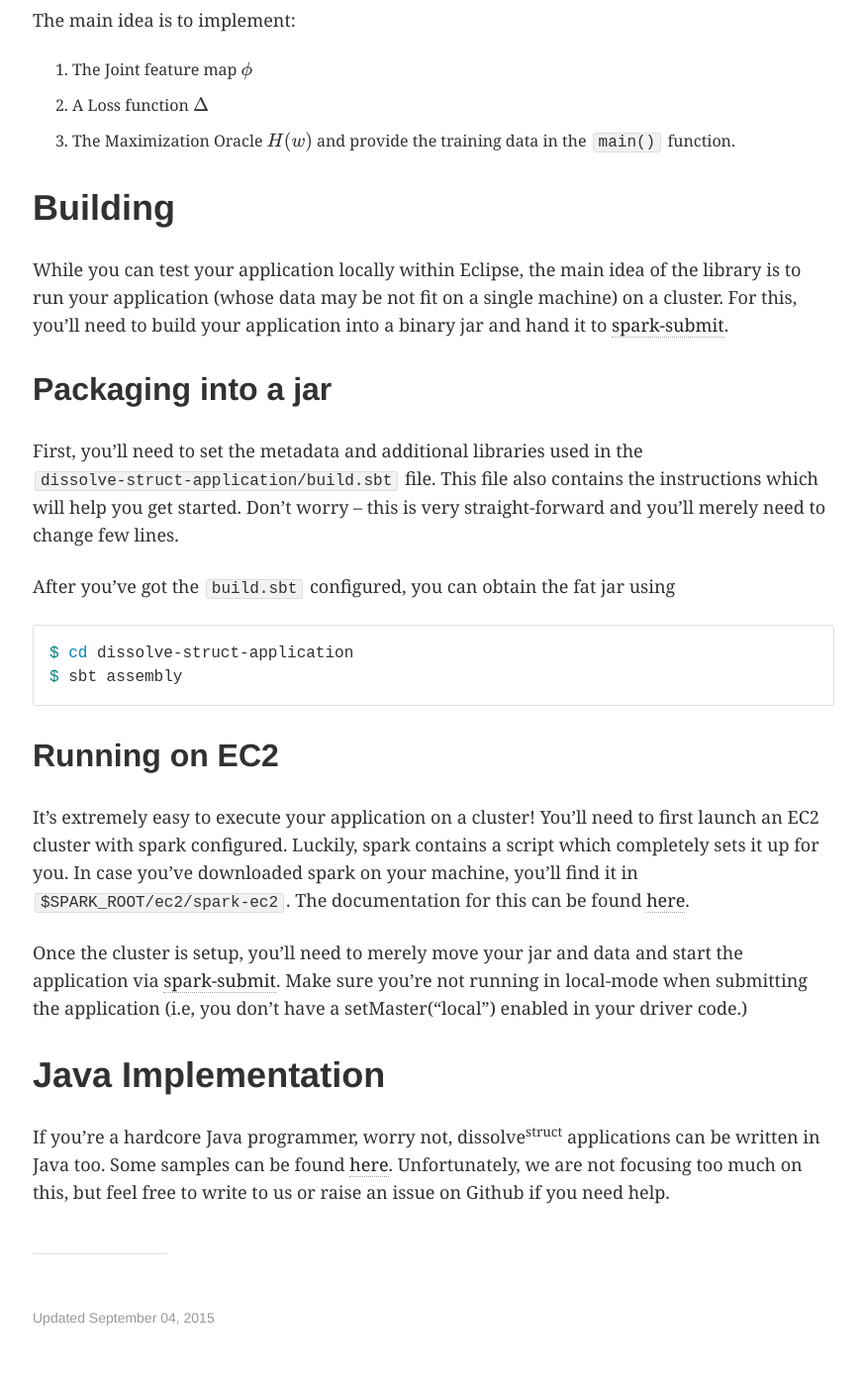
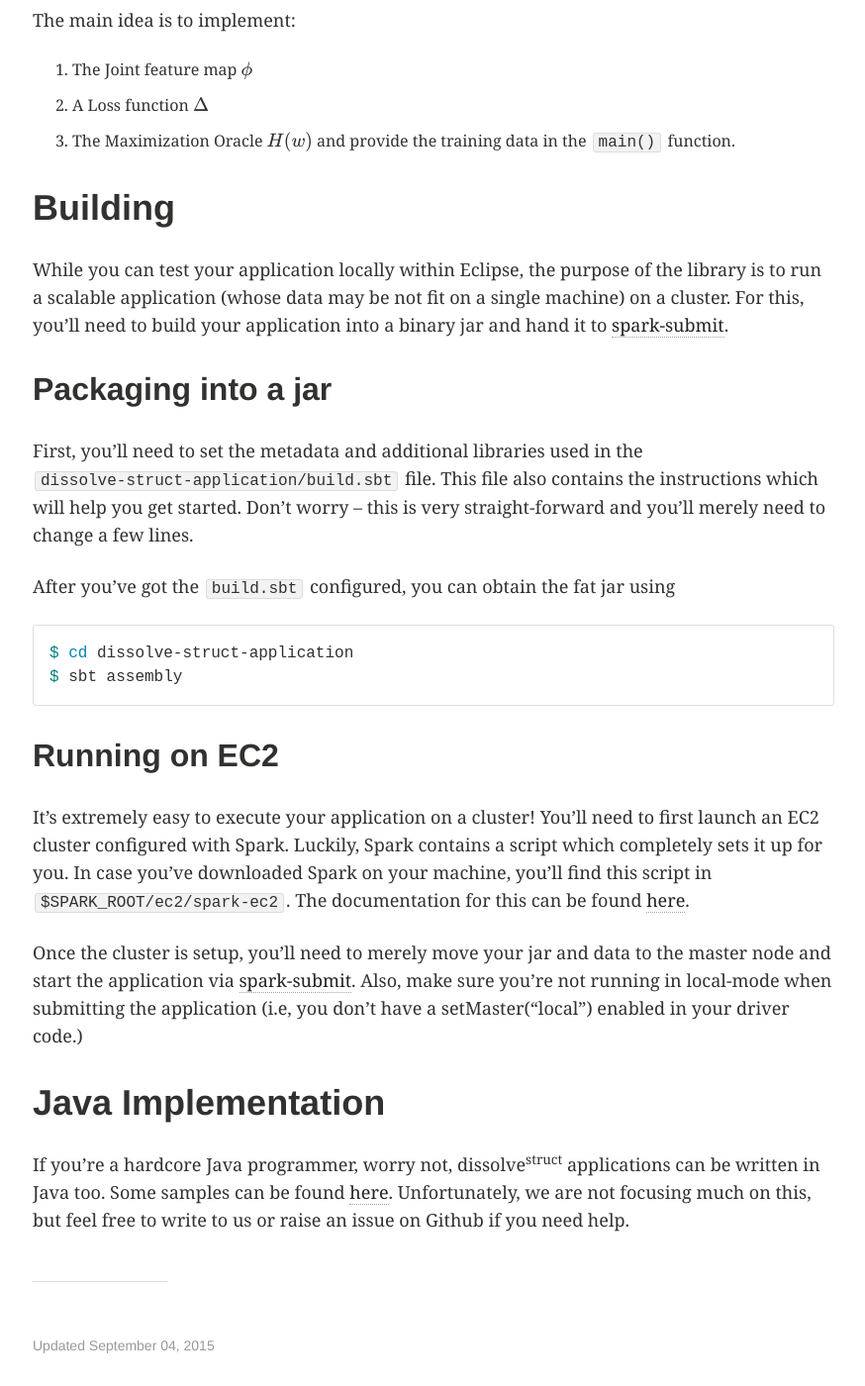
Before and after one commit to dalab/dissolve-struct, a Jekyll site: the page built from _posts/wiki/2015-09-04-writing-your-own-application.md, in a window 1280 px wide and 1400 px high, scrolled down 1534 px. Shown: the whole window at 99% size, without its empty margins (63-937 px from the left). Built offline with Jekyll 4.4.1, drawn with Linux system fonts in a browser that asks for light colours; formulas are drawn with MathJax 3.

Commit message:
Typos; List formatting

```diff
--- a/_posts/wiki/2015-09-04-writing-your-own-application.md
+++ b/_posts/wiki/2015-09-04-writing-your-own-application.md
@@ -15,6 +15,7 @@
 Here, we'll show you how to write your own Distributed Structured Prediction application with
 the help of the packaged starter-kit found in `dissolve-struct-application`.
 To begin, you'll need:
+
 * Basic experience with [Structured SVMs](https://en.wikipedia.org/wiki/Structured_support_vector_machine)
 * Linux or Mac OS X
 * [Scala Eclipse IDE](http://scala-ide.org/)
@@ -57,6 +58,7 @@
 implementing you application.
 
 The main idea is to implement:
+
 1. The Joint feature map \\( \phi \\)
 2. A Loss function \\( \Delta \\)
 3. The Maximization Oracle \\( H(w) \\)
@@ -64,8 +66,8 @@
 
 # Building
 
-While you can test your application locally within Eclipse, the main idea of
-the library is to run your application (whose data may be not fit on a single
+While you can test your application locally within Eclipse, the purpose of
+the library is to run a scalable application (whose data may be not fit on a single
 machine) on a cluster.
 For this, you'll need to build your application into a binary jar and hand it
 to [spark-submit](http://spark.apache.org/docs/latest/submitting-applications.html).
@@ -75,7 +77,7 @@
 `dissolve-struct-application/build.sbt` file.
 This file also contains the instructions which will help you get started.
 Don't worry -- this is very straight-forward and you'll merely need to change
-few lines.
+a few lines.
 
 After you've got the `build.sbt` configured, you can obtain the fat jar using
 
@@ -86,16 +88,16 @@
 
 ## Running on EC2
 It's extremely easy to execute your application on a cluster!
-You'll need to first launch an EC2 cluster with spark configured.
-Luckily, spark contains a script which completely sets it up for you.
-In case you've downloaded spark on your machine, you'll find it in
+You'll need to first launch an EC2 cluster configured with Spark.
+Luckily, Spark contains a script which completely sets it up for you.
+In case you've downloaded Spark on your machine, you'll find this script in
 `$SPARK_ROOT/ec2/spark-ec2`.
 The documentation for this can be found
 [here](http://spark.apache.org/docs/latest/ec2-scripts.html).
 
-Once the cluster is setup, you'll need to merely move your jar and data and
+Once the cluster is setup, you'll need to merely move your jar and data to the master node and
 start the application via [spark-submit](http://spark.apache.org/docs/latest/submitting-applications.html).
-Make sure you're not running in local-mode when submitting the application
+Also, make sure you're not running in local-mode when submitting the application
 (i.e, you don't have a setMaster("local") enabled in your driver code.)
 
 # Java Implementation
@@ -103,5 +105,5 @@
 applications can be written in Java too.
 Some samples can be found
 [here](https://bitbucket.org/tribhuvanesh/java-dissolve-struct/overview).
-Unfortunately, we are not focusing too much on this, but feel free to write
+Unfortunately, we are not focusing much on this, but feel free to write
 to us or raise an issue on Github if you need help.
```
